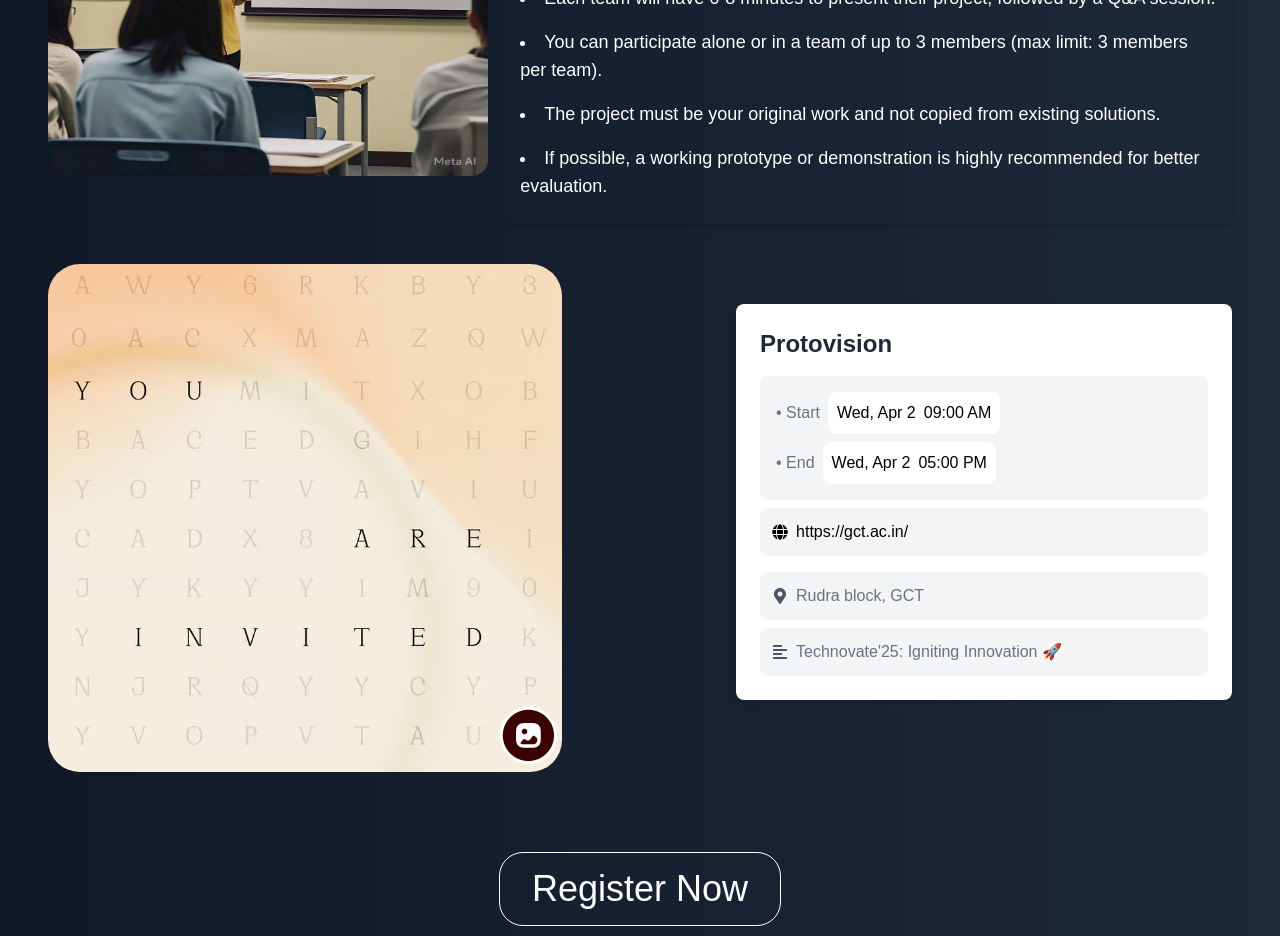
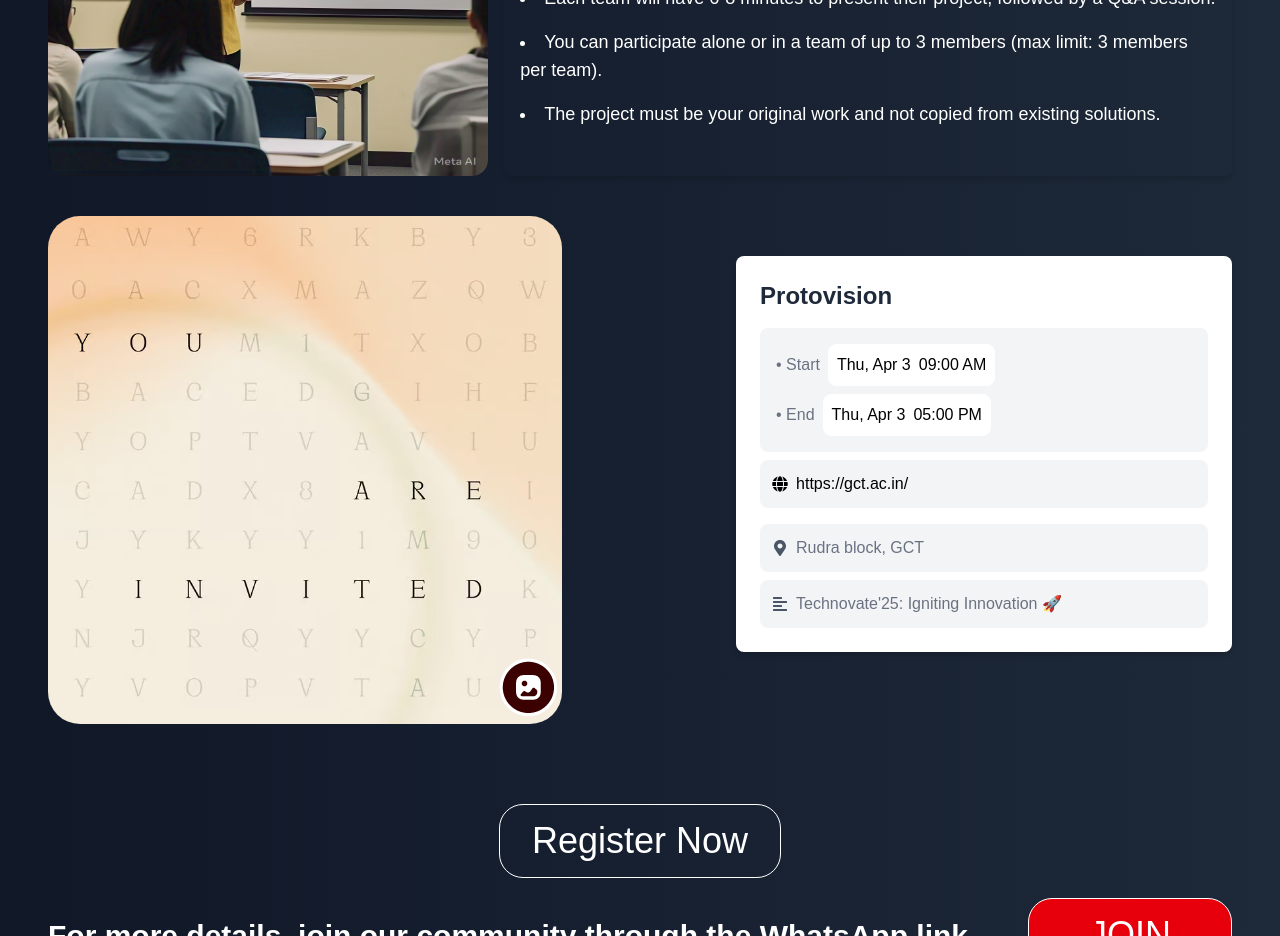
Before and after one commit to vigneshviky01/ITAWebsite, a React (Vite) app: page /event/1 in a window 1280 px wide. Shown: the part 1100-2036 px from the top of the page. Built offline with nearby package versions, Linux system fonts and the light colour scheme; a web font is replaced by a local one.

Commit message:
Last Changes

```diff
--- a/src/components/EventForm.jsx
+++ b/src/components/EventForm.jsx
@@ -9,9 +9,9 @@ const EventForm = () => {
 
     const [event, setEvent] = useState({
         name: "Event Name",
-        startDate: "Wed, Apr 2",
+        startDate: "Thu, Apr 3",
         startTime: "09:00 AM",
-        endDate: "Wed, Apr 2",
+        endDate: "Thu, Apr 3",
         endTime: "05:00 PM",
         timezone: "https://gct.ac.in/",
         location: "Rudra block, GCT",
--- a/src/components/Events.jsx
+++ b/src/components/Events.jsx
@@ -37,7 +37,7 @@ const Events = () => {
             className="w-full flex flex-col items-center bg-gray-100 overflow-hidden"
             initial={{ opacity: 0, y: 50 }}
             animate={{ opacity: 1, y: 0 }}
-            transition={{ duration: 2, ease: "easeInOut" }}  id="events"
+            transition={{ duration: 2, ease: "easeInOut" }} id="events"
         >
             {/* Header Section */}
             {/* ... */}
@@ -92,11 +92,15 @@ const Events = () => {
                             animate={{ opacity: 1, y: 0 }}
                             transition={{ duration: 2, delay: index * 0.2, ease: "easeInOut" }}
                         >
+                            <div className="w-65 h-62 overflow-hidden">
+
                                 <img
                                     src={event.image}
                                     alt={event.title}
-                    className="w-full md:h-65 object-cover rounded-lg"
+                                    className="w-full h-full object-cover object-top rounded-lg"
                                 />
+                            </div>
+
                             <h3 className="text-xl font-bold max-sm:text-lg">{event.title}</h3>
                             <p className="text-gray-500">{event.subheading}</p>
 
--- a/src/components/Footer.jsx
+++ b/src/components/Footer.jsx
@@ -195,7 +195,7 @@ const Footer = () => {
             icon: FaInstagram,
             link: "https://www.instagram.com/ita_gct?igsh=aWFncHk0cXdjOTVj",
           },
-          { icon: FaLinkedin, link: "www.linkedin.com/in/sathish-p-a09695295" },
+          { icon: FaLinkedin, link: "https://www.linkedin.com/in/gctita?utm_source=share&utm_campaign=share_via&utm_content=profile&utm_medium=android_app" },
           { icon: FaGlobe, link: "https://gct.ac.in/" },
           {
             icon: FaWhatsapp,
--- a/src/components/NonTech.jsx
+++ b/src/components/NonTech.jsx
@@ -68,7 +68,7 @@ const NonTech = () => {
                             <img
                                 src={event.image}
                                 alt={event.title}
-                                className="w-full md:h-65 object-cover rounded-lg"
+                                className="w-full md:h-62 object-cover object-top rounded-lg"
                             />
                             <h3 className="text-xl font-bold max-sm:text-lg">{event.title}</h3>
                             <p className="text-gray-500">{event.subheading}</p>
--- a/src/components/NonTechForm.jsx
+++ b/src/components/NonTechForm.jsx
@@ -9,9 +9,9 @@ const NonTechForm = () => {
 
     const [event, setEvent] = useState({
         name: "Event Name",
-        startDate: "Wed, Apr 2",
+        startDate: "Thu, Apr 3",
         startTime: "09:00 AM",
-        endDate: "Wed, Apr 2",
+        endDate: "Thu, Apr 3",
         endTime: "05:00 PM",
         timezone: "https://gct.ac.in/",
         location: "Rudra block, GCT",
--- a/src/data/eventsdata.json
+++ b/src/data/eventsdata.json
@@ -27,8 +27,8 @@
             "1": "Your project must be presented using PPT format, with an optional live demonstration or prototype.",
             "2": "Each team will have 6-8 minutes to present their project, followed by a Q&A session.",
             "3": "You can participate alone or in a team of up to 3 members (max limit: 3 members per team).",
-            "4": "The project must be your original work and not copied from existing solutions.",
-            "5": "If possible, a working prototype or demonstration is highly recommended for better evaluation."
+            "4": "The project must be your original work and not copied from existing solutions."
+
         }
     },
     {
@@ -54,10 +54,11 @@
         "image2":"/Events/WhatsApp Image 2025-03-12 at 10.31.39 AM.jpeg",
         "link": "https://chat.whatsapp.com/D698HFTyxGkLII7FOeCSMV",
         "guidelines": {
-            "1": "The contest will have two rounds – an online test and a final coding round.",
+            "1": "The contest will have two rounds ",
             "2": "Solutions will be judged based on accuracy, efficiency, and execution time.",
             "3": "Use of pre-written templates or AI tools is strictly prohibited.",
-            "4": "Participants must write clean, readable, and well-structured code."
+            "4": "Participants must write clean, readable, and well-structured code.",
+            "5":"Please bring your own laptop"
         }
     },
     {
--- a/src/data/nonTechdata.json
+++ b/src/data/nonTechdata.json
@@ -40,10 +40,10 @@
         "link": "https://chat.whatsapp.com/Lrcm2mrkkOn7iqAq2PaOGA",
         "guidelines": {
             "1": "Participate in a movie-based quiz with Multiple Choice Questions and other interactive rounds.",
-            "2": "Song/BGM Recognition: Identify songs or background music from various movies.",
-            "3": "Connections: Identify the link between movies, actors, directors, etc.",
-            "4": "Lyrics Identification: Complete or identify song lyrics from movies.",
-            "5": "No electronic devices (e.g., phones, tablets) allowed during the quiz."
+            "2": "Rounds may include: \n- Song/BGM Recognition: Identify songs or background music from various movies. \n- Connections: Identify the link between movies, actors, directors, etc. \n- Lyrics Identification: Complete or identify song lyrics from movies.",
+            "3": "No electronic devices (e.g., phones, tablets) allowed during the quiz.",
+            "4": "All answers must be submitted orally to the quizmaster.",
+            "5": "Answer questions within the given time frame."
         }
     },
     {
@@ -58,7 +58,6 @@
             "1": "Participate in a debate on a given topic (revealed on the spot).",
             "2": "Each speaker will have a limited time frame (e.g., 2-3 minutes) to present their views.",
             "3": "Rebuttals and counterarguments are allowed within the given time frame.",
-
             "4": "Maintain respectful decorum and refrain from personal attacks or insults on opposing team members' views.",
             "5": "Engage in constructive and interesting discussions to earn extra points for your team!"
         }
```
Lines whose indentation alone changed are shown as unchanged.
